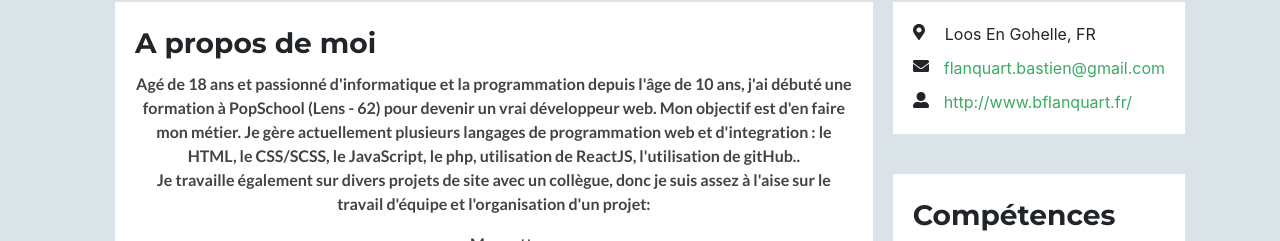
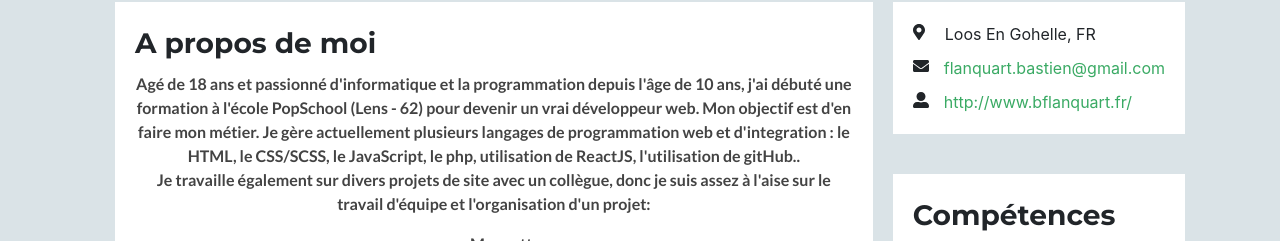
Before and after one commit to AwiZy63/cv_portefolio, a website: page index.html in a window 1280 px wide. Shown: the part 302-543 px from the top of the page. Drawn offline with nearby package versions, Linux system fonts and the light colour scheme.

Commit message:
Correction de fautes d'orthographes

```diff
--- a/index.html
+++ b/index.html
@@ -45,7 +45,7 @@
           </div>
           <div class="box_content">
             <p>Agé de 18 ans et passionné d'informatique et la programmation depuis l'âge de 10 ans, j'ai débuté une
-              formation à PopSchool (Lens - 62) pour devenir un vrai développeur web. Mon objectif est d'en faire mon
+              formation à l'école PopSchool (Lens - 62) pour devenir un vrai développeur web. Mon objectif est d'en faire mon
               métier. Je gère actuellement plusieurs langages de programmation web et d'integration : le HTML, le
               CSS/SCSS, le JavaScript, le php, utilisation de ReactJS, l'utilisation de gitHub.. <br>
               Je travaille également sur divers projets de site avec un collègue, donc je suis assez à l'aise sur le
```
